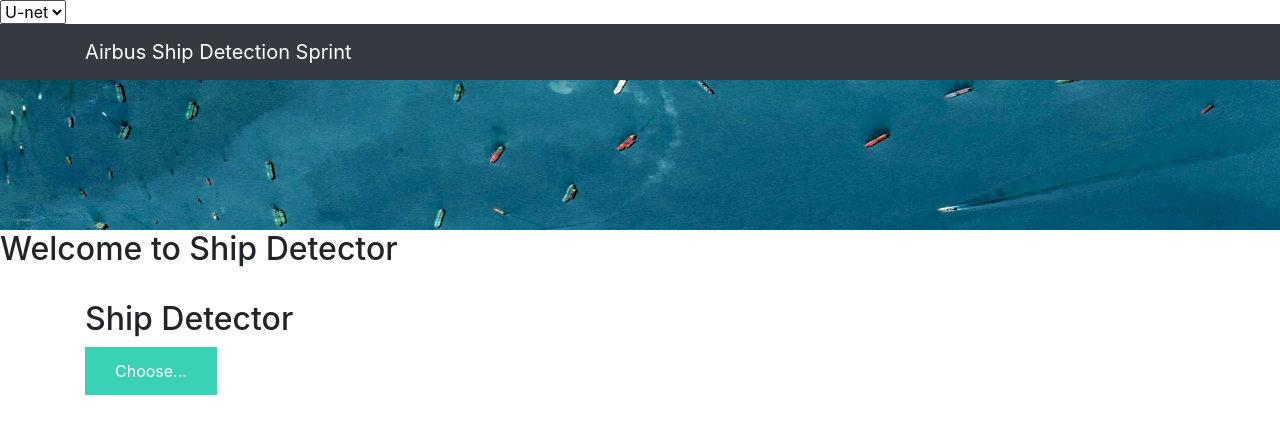
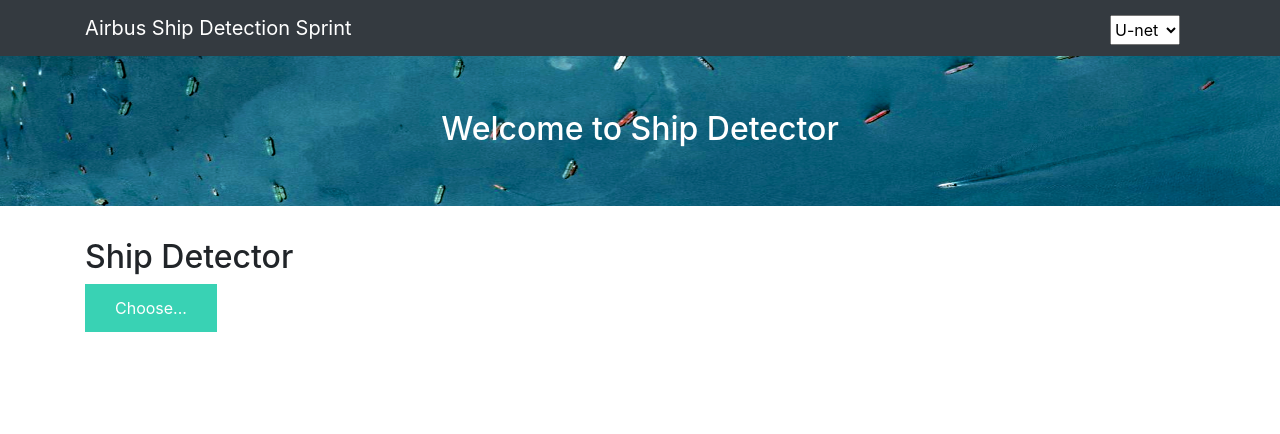
Before and after one commit to Wwwzff/ShipDetector, a Flask app: page / in a window 1280 px wide. Shown: the top 434 px of the page. Run offline with Flask 2, Linux system fonts and the light colour scheme; some libraries are stand-ins or nearby versions.

Commit message:
Update main.css

```diff
--- a/static/css/main.css
+++ b/static/css/main.css
@@ -1,25 +1,50 @@
 .img-preview {
-    width: 256px;
-    height: 256px;
-    position: relative;
+    width: 512px;
+    height: 512px;
+    position: absolute;
+    left: 398px;
+    top: 470px;
     border: 5px solid #F8F8F8;
     box-shadow: 0px 2px 4px 0px rgba(0, 0, 0, 0.1);
     margin-top: 1em;
     margin-bottom: 1em;
 }
+.title{
+    text-align:center;
+    width:100%;
+    height:150;
+    margin-left:auto;
+    margin-right:auto;
+    z-index : 1000;
+    position: absolute;
+    top :110px;
+    color:white;
+}
+.select {
+    width: 70px;
+    height: 30px;
+    position: absolute;
+    right: 100px;
+    top : 15px;
+    z-index: 1000;
+}
+
+
 
 .img-preview>div {
     width: 100%;
     height: 100%;
-    background-size: 256px 256px;
+    background-size: 512px 512px;
     background-repeat: no-repeat;
-    background-position: left;
+    background-position: center;
 }
 
 .img-result {
-    width: 256px;
-    height: 256px;
-    position: relative;
+    width: 512px;
+    height: 512px;
+    position: absolute;
+    right: 398px;
+    top: 470px;
     border: 5px solid #F8F8F8;
     box-shadow: 0px 2px 4px 0px rgba(0, 0, 0, 0.1);
     margin-top: 1em;
@@ -29,9 +54,9 @@
 .img-result>div {
     width: 100%;
     height: 100%;
-    background-size: 256px 256px;
+    background-size: 512px 512px;
     background-repeat: no-repeat;
-    background-position: right;
+    background-position: center;
 }
 
 input[type="file"] {
```
